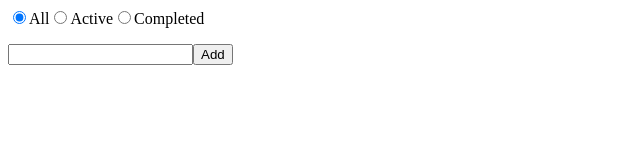
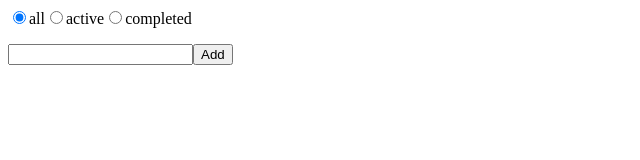
Before and after one commit to broship0821/react-todo, a React (Create React App) app: page / in a window 1280 px wide. Shown: the top 160 px of the page, without its empty margins (0-640 px from the left). Built offline with nearby package versions, Linux system fonts and the light colour scheme.

Commit message:
header components

```diff
--- a/src/List.jsx
+++ b/src/List.jsx
@@ -1,4 +1,5 @@
 import { useEffect, useState } from "react";
+import TodoHeader from "./components/TodoHeader";
 /**
  * 컴포넌트화 해보기
  * 다크모드 지원
@@ -8,7 +9,7 @@ import { useEffect, useState } from "react";
 export default function List() {
   const [todo, setTodo] = useState("");
   const [todos, setTodos] = useState([]);
-  const [display, setDisplay] = useState("ALL");
+  const [display, setDisplay] = useState("all");
   const onChange = (e) => {
     setTodo(e.target.value);
   };
@@ -18,9 +19,6 @@ export default function List() {
   };
   const onDelete = (idx) => {
     setTodos((prev) => prev.filter((item, index) => index !== idx));
-  };
-  const onChangeRadio = (e) => {
-    setDisplay(e.target.value);
   };
   const onChangeCheckbox = (idx) => {
     setTodos((prev) =>
@@ -36,40 +34,12 @@ export default function List() {
   };
   return (
     <div>
-      <div>
-        <input
-          type="radio"
-          name="header"
-          id="all"
-          value="ALL"
-          onChange={onChangeRadio}
-          checked={display === "ALL"}
-        />
-        <label htmlFor="all">All</label>
-        <input
-          type="radio"
-          name="header"
-          id="active"
-          value="ACTIVE"
-          onChange={onChangeRadio}
-          checked={display === "ACTIVE"}
-        />
-        <label htmlFor="active">Active</label>
-        <input
-          type="radio"
-          name="header"
-          id="completed"
-          value="COMPLETED"
-          onChange={onChangeRadio}
-          checked={display === "COMPLETED"}
-        />
-        <label htmlFor="completed">Completed</label>
-      </div>
+      <TodoHeader display={display} setDisplay={setDisplay} />
       <ul>
-        {(display === "ALL"
+        {(display === "all"
           ? todos
           : todos.filter((item) =>
-              display === "COMPLETED" ? item.checked : !item.checked
+              display === "completed" ? item.checked : !item.checked
             )
         ).map((oneTodo, idx) => (
           <li key={idx} style={{ display: "flex" }}>
--- /dev/null
+++ b/src/components/InputRadio.jsx
@@ -0,0 +1,15 @@
+export default function InputRadio({ htmlId, display, onChange }) {
+  return (
+    <>
+      <input
+        type="radio"
+        name="header"
+        id={htmlId}
+        value={htmlId}
+        onChange={onChange}
+        checked={display === htmlId}
+      />
+      <label htmlFor={htmlId}>{htmlId}</label>
+    </>
+  );
+}
--- /dev/null
+++ b/src/components/TodoHeader.jsx
@@ -0,0 +1,18 @@
+import InputRadio from "./InputRadio";
+
+export default function TodoHeader({ display, setDisplay }) {
+  const onChangeRadio = (e) => {
+    setDisplay(e.target.value);
+  };
+  return (
+    <div>
+      <InputRadio htmlId="all" display={display} onChange={onChangeRadio} />
+      <InputRadio htmlId="active" display={display} onChange={onChangeRadio} />
+      <InputRadio
+        htmlId="completed"
+        display={display}
+        onChange={onChangeRadio}
+      />
+    </div>
+  );
+}
```
